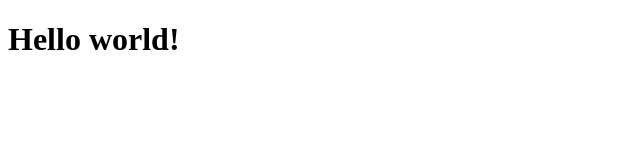
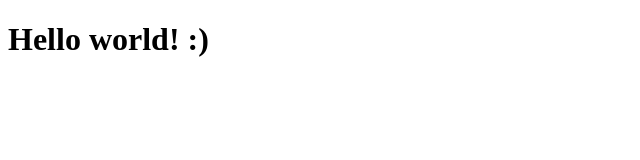
Before and after one commit to nikishan786/nikishan786.github.io, a plain HTML site: page grc338/helloworld/index.html in a window 1280 px wide. Shown: the full height of the page, 0-640 px from the left. Drawn offline with Linux system fonts and the light colour scheme.

Commit message:
Update index.html
trying smiley

```diff
--- a/grc338/helloworld/index.html
+++ b/grc338/helloworld/index.html
@@ -9,6 +9,6 @@
                 <title>GRC 338: Hello world assignment</title>
         </head>
         <body>
-            <h1>Hello world!</h1>
+            <h1>Hello world! :)</h1>
         </body>
     </html>
```
